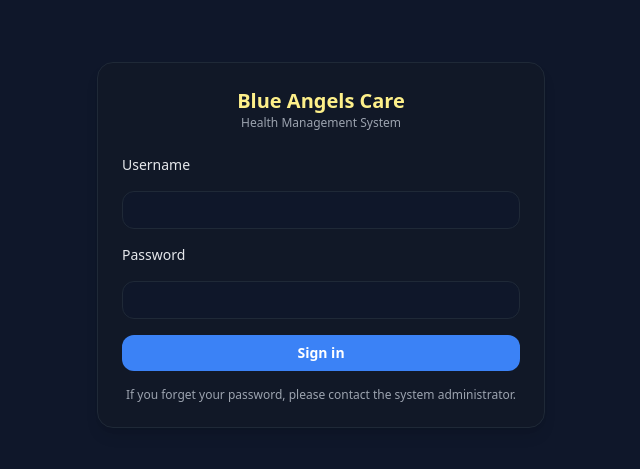
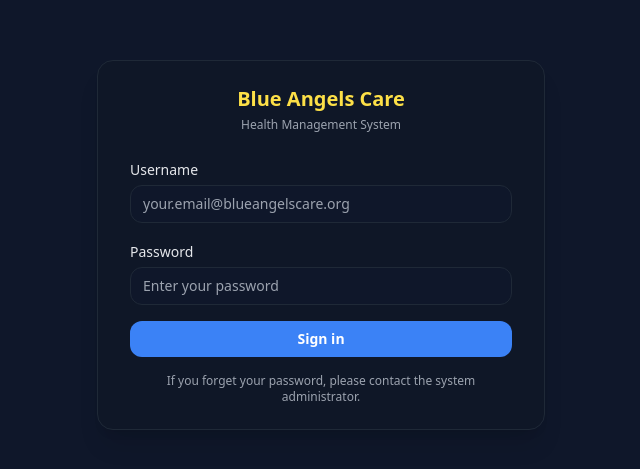
Before and after one commit to galvinchau/bac-hms, a Next.js app: page /login in a window 1280 px wide. Shown: the part 155-624 px from the top of the page, without its empty margins (319-959 px from the left). Built offline with nearby package versions, Linux system fonts and the light colour scheme.

Commit message:
Fix login page: client component for useSearchParams

```diff
--- a/app/login/page.tsx
+++ b/app/login/page.tsx
@@ -1,89 +1,126 @@
 // app/login/page.tsx
 "use client";
 
-import { FormEvent, useState } from "react";
+import React, { useState } from "react";
 import { useRouter, useSearchParams } from "next/navigation";
 
 export default function LoginPage() {
   const router = useRouter();
   const searchParams = useSearchParams();
 
-  const [username, setUsername] = useState("");
+  const [email, setEmail] = useState("");
   const [password, setPassword] = useState("");
   const [error, setError] = useState<string | null>(null);
   const [loading, setLoading] = useState(false);
 
-  const handleSubmit = async (e: FormEvent) => {
+  // Nếu có ?error trên URL (ví dụ do middleware redirect) thì cũng hiện lên
+  const urlError = searchParams.get("error");
+  const from = searchParams.get("from") || "/dashboard";
+
+  const finalError =
+    error ||
+    (urlError === "invalid"
+      ? "Invalid username or password."
+      : urlError === "locked"
+      ? "This account is locked. Please contact the administrator."
+      : null);
+
+  async function handleSubmit(e: React.FormEvent) {
     e.preventDefault();
     setError(null);
+
+    if (!email.trim() || !password.trim()) {
+      setError("Please enter both username and password.");
+      return;
+    }
+
     setLoading(true);
-
     try {
       const res = await fetch("/api/auth/login", {
         method: "POST",
         headers: { "Content-Type": "application/json" },
-        body: JSON.stringify({ username, password }),
+        body: JSON.stringify({
+          email: email.trim(),
+          password,
+          from,
+        }),
       });
 
-      const data = await res.json().catch(() => ({}));
-
-      if (!res.ok) {
-        setError(data.error || "Invalid username or password.");
-        setLoading(false);
+      if (res.ok) {
+        // Login thành công → đi tới from (mặc định /dashboard)
+        router.push(from);
+        router.refresh();
         return;
       }
 
-      const from = searchParams.get("from") || "/dashboard";
-      router.push(from);
-      router.refresh();
+      let message = "Invalid username or password.";
+      try {
+        const data = (await res.json()) as { error?: string };
+        if (data?.error) {
+          message = data.error;
+        }
+      } catch {
+        // ignore JSON parse errors
+      }
+      setError(message);
     } catch (err) {
       console.error("Login error", err);
       setError("Unable to sign in. Please try again.");
+    } finally {
       setLoading(false);
     }
-  };
+  }
 
   return (
-    <div className="min-h-screen flex items-center justify-center bg-bac-bg text-bac-text">
-      <div className="w-full max-w-md rounded-2xl border border-bac-border bg-bac-panel p-6 shadow-lg">
+    <div className="min-h-screen flex items-center justify-center bg-bac-bg text-bac-text px-4">
+      <div className="w-full max-w-md rounded-2xl border border-bac-border bg-bac-panel/70 px-8 py-6 shadow-xl">
         <div className="text-center mb-6">
-          <div className="text-xl font-semibold text-yellow-200">
+          <div className="text-xl font-semibold text-yellow-300">
             Blue Angels Care
           </div>
-          <div className="text-xs text-bac-muted">
+          <div className="text-xs text-bac-muted mt-1">
             Health Management System
           </div>
         </div>
 
-        {error && (
+        {finalError && (
           <div className="mb-4 rounded-lg border border-red-500/60 bg-red-500/10 px-3 py-2 text-sm text-red-300">
-            {error}
+            {finalError}
           </div>
         )}
 
         <form onSubmit={handleSubmit} className="space-y-4">
-          <div className="text-sm font-medium">Username</div>
+          <div className="space-y-1">
+            <label className="text-sm font-medium">Username</label>
             <input
               type="email"
+              value={email}
+              onChange={(e) => setEmail(e.target.value)}
+              className="w-full rounded-xl border border-bac-border bg-bac-bg px-3 py-2 text-sm focus:outline-none focus:ring-2 focus:ring-bac-primary"
+              placeholder="your.email@blueangelscare.org"
               autoComplete="username"
-            value={username}
-            onChange={(e) => setUsername(e.target.value)}
-            className="w-full rounded-xl border border-bac-border bg-bac-bg px-3 py-2 text-sm focus:outline-none focus:ring-1 focus:ring-bac-primary"
             />
+          </div>
 
-          <div className="text-sm font-medium">Password</div>
+          <div className="space-y-1">
+            <label className="text-sm font-medium">Password</label>
             <input
               type="password"
-            autoComplete="current-password"
               value={password}
               onChange={(e) => setPassword(e.target.value)}
-            className="w-full rounded-xl border border-bac-border bg-bac-bg px-3 py-2 text-sm focus:outline-none focus:ring-1 focus:ring-bac-primary"
+              className="w-full rounded-xl border border-bac-border bg-bac-bg px-3 py-2 text-sm focus:outline-none focus:ring-2 focus:ring-bac-primary"
+              placeholder="Enter your password"
+              autoComplete="current-password"
             />
+          </div>
+
+          {/* Hidden để giữ đường dẫn redirect sau khi login */}
+          <input type="hidden" name="from" value={from} />
 
           <button
             type="submit"
             disabled={loading}
-            className="mt-2 w-full rounded-xl bg-blue-500 px-4 py-2 text-sm font-semibold text-white hover:bg-blue-600 disabled:opacity-60"
+            className="mt-2 w-full rounded-xl bg-bac-primary px-4 py-2 text-sm font-semibold text-white hover:opacity-90 disabled:opacity-60"
           >
             {loading ? "Signing in..." : "Sign in"}
           </button>
```
Lines whose indentation alone changed are shown as unchanged.
